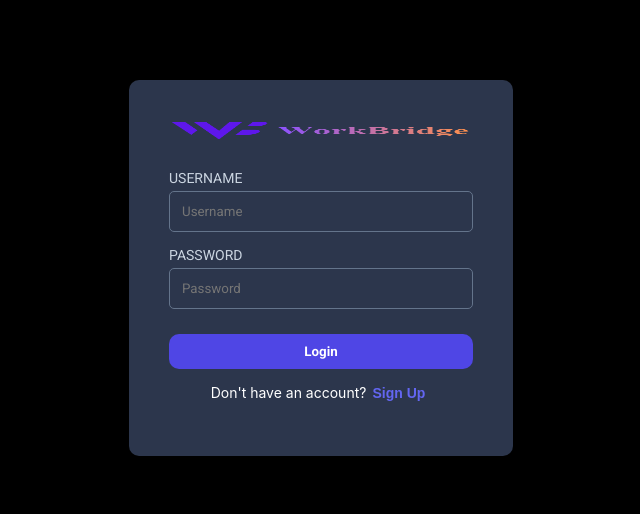
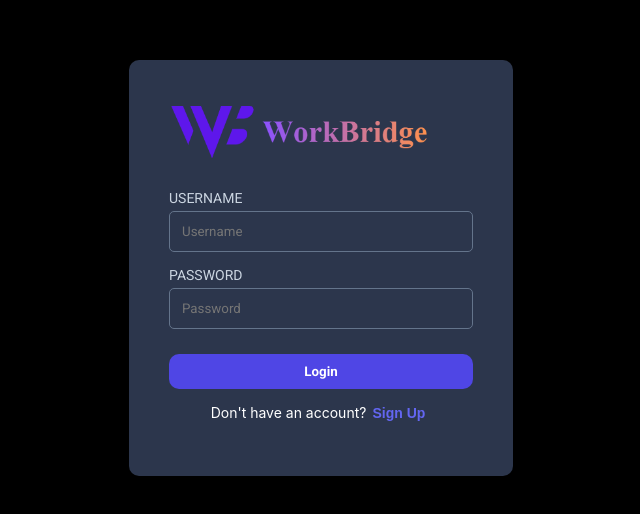
Before and after one commit to Thoyaj1718/WorkBridge, a React (Create React App) app in the folder Jobby-App/: page /login in a window 1280 px wide. Shown: the part 132-646 px from the top of the page, without its empty margins (319-959 px from the left). Built offline with nearby package versions, Linux system fonts and the light colour scheme; a web font is replaced by a local one.

Commit message:
fix logo size

```diff
--- a/Jobby-App/src/components/Login/index.css
+++ b/Jobby-App/src/components/Login/index.css
@@ -24,9 +24,9 @@
 }
 
 .workbridge-logo {
-  height: 20px;
-  width: 100%;
-  align-self: left;
+  height: 60px;
+  width: auto;
+  align-self: flex-start;
   margin-bottom: 30px;
 }
 
```
